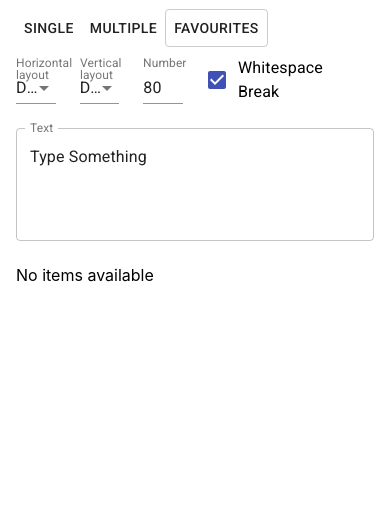
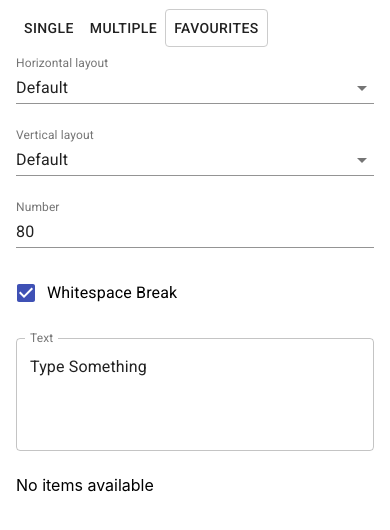
Before and after one commit to budavariam/asciiart-text, a React (Create React App) app: page /favourites in a window 390 px wide. Shown: the top 530 px of the page. Built offline with nearby package versions, Linux system fonts and the light colour scheme.

Commit message:
look better in mobile

```diff
--- a/src/App.js
+++ b/src/App.js
@@ -20,14 +20,14 @@ export default function App() {
     return (<Router basename={process.env.PUBLIC_URL} >
         <FavouriteContextProvider>
             <FigletSettingsContextProvider>
-                <AppBar position="static" color="inherit" elevation={0} >
-                    <Toolbar>
-                        <Button component={NavLink} activeClassName="is-active" to="/" exact={true}>Single</Button>
-                        <Button component={NavLink} activeClassName="is-active" to="/multi">Multiple</Button>
-                        <Button component={NavLink} activeClassName="is-active" to="/favourites">Favourites</Button>
-                    </Toolbar>
-                </AppBar>
                 <Container>
+                    <AppBar position="static" color="inherit" elevation={0} >
+                        <Toolbar style={{ padding: 0 }}>
+                            <Button component={NavLink} activeClassName="is-active" to="/" exact={true}>Single</Button>
+                            <Button component={NavLink} activeClassName="is-active" to="/multi">Multiple</Button>
+                            <Button component={NavLink} activeClassName="is-active" to="/favourites">Favourites</Button>
+                        </Toolbar>
+                    </AppBar>
                     <Switch>
                         <Route path="/multi">
                             <Multiple />
--- a/src/figlet/FigletContainer.js
+++ b/src/figlet/FigletContainer.js
@@ -7,7 +7,7 @@ import FormControl from "@material-ui/core/FormControl"
 import FormControlLabel from "@material-ui/core/FormControlLabel"
 import Grid from "@material-ui/core/Grid"
 import Paper from "@material-ui/core/Paper"
-import Typography  from "@material-ui/core/Typography"
+import Typography from "@material-ui/core/Typography"
 import { useRef } from "react"
 import { copyToClipboard } from "../helpers/clipboard"
 import { Figlet } from "./Figlet"
@@ -29,10 +29,10 @@ export const FigletContainer = (props) => {
         </Paper>
       </CardContent>
       <CardActions>
-        <Grid item xs={1}>
+        <Grid item xs={2} md={1}>
           <Button size="small" onClick={() => copyToClipboard(ref.current)}>Copy</Button>
         </Grid>
-        <Grid item xs={2}>
+        <Grid item xs={3} md={1}>
           <FavouriteContextConsumer>
             {(ctxValue) => (
               <FormControl fullWidth>
--- a/src/figlet/FigletControls.js
+++ b/src/figlet/FigletControls.js
@@ -31,7 +31,7 @@ export function FigletControls({ items = null, figletSettingsAction, figletSetti
         <form noValidate autoComplete="off">
             <Grid container spacing={3}>
                 {items === null &&
-                    <Grid item xs={2}>
+                    <Grid item xs={12} md={2}>
                         <FormControl fullWidth>
                             <InputLabel id="fontlabel">Font</InputLabel>
                             <Select labelId="fontlabel" id="fontSelector" variant="filled" value={figletSettingsState.font.fontKey} onChange={(e) => {
@@ -42,7 +42,7 @@ export function FigletControls({ items = null, figletSettingsAction, figletSetti
                         </FormControl>
                     </Grid>
                 }
-                <Grid item xs={2}>
+                <Grid item xs={12} md={2}>
                     <FormControl fullWidth>
                         <InputLabel id="hlayoutlabel">Horizontal layout</InputLabel>
                         <Select labelId="hlayoutlabel" id="horizontalLayoutSelector" value={figletSettingsState.horizontalLayout.value} onChange={(e) => {
@@ -52,7 +52,7 @@ export function FigletControls({ items = null, figletSettingsAction, figletSetti
                         </Select>
                     </FormControl>
                 </Grid>
-                <Grid item xs={2}>
+                <Grid item xs={12} md={2}>
                     <FormControl fullWidth>
                         <InputLabel id="vlayoutlabel">Vertical layout</InputLabel>
                         <Select labelId="vlayoutlabel" id="verticalLayoutSelector" value={figletSettingsState.verticalLayout.value} onChange={(e) => {
@@ -62,7 +62,7 @@ export function FigletControls({ items = null, figletSettingsAction, figletSetti
                         </Select>
                     </FormControl>
                 </Grid>
-                <Grid item xs={2}>
+                <Grid item xs={12} md={2}>
                     <FormControl fullWidth>
                         <TextField
                             id="standard-number"
@@ -80,7 +80,7 @@ export function FigletControls({ items = null, figletSettingsAction, figletSetti
                         />
                     </FormControl>
                 </Grid>
-                <Grid item xs={2}>
+                <Grid item xs={12} md={2}>
                     <FormControl fullWidth>
                         <FormControlLabel
                             control={
@@ -97,7 +97,7 @@ export function FigletControls({ items = null, figletSettingsAction, figletSetti
                         />
                     </FormControl>
                 </Grid>
-                <Grid item xs={12}>
+                <Grid item xs={12} >
                     <FormControl fullWidth>
                         <TextField
                             id="outlined-multiline-static"
@@ -112,7 +112,7 @@ export function FigletControls({ items = null, figletSettingsAction, figletSetti
                         />
                     </FormControl>
                 </Grid>
-                <Grid item xs={12}>
+                <Grid item xs={12} >
                     {items === null
                         ? <FigletContainer
                             text={figletSettingsState.text}
```
Also changed, not shown: 1 other file (tests, documents, lock files or other folders).
